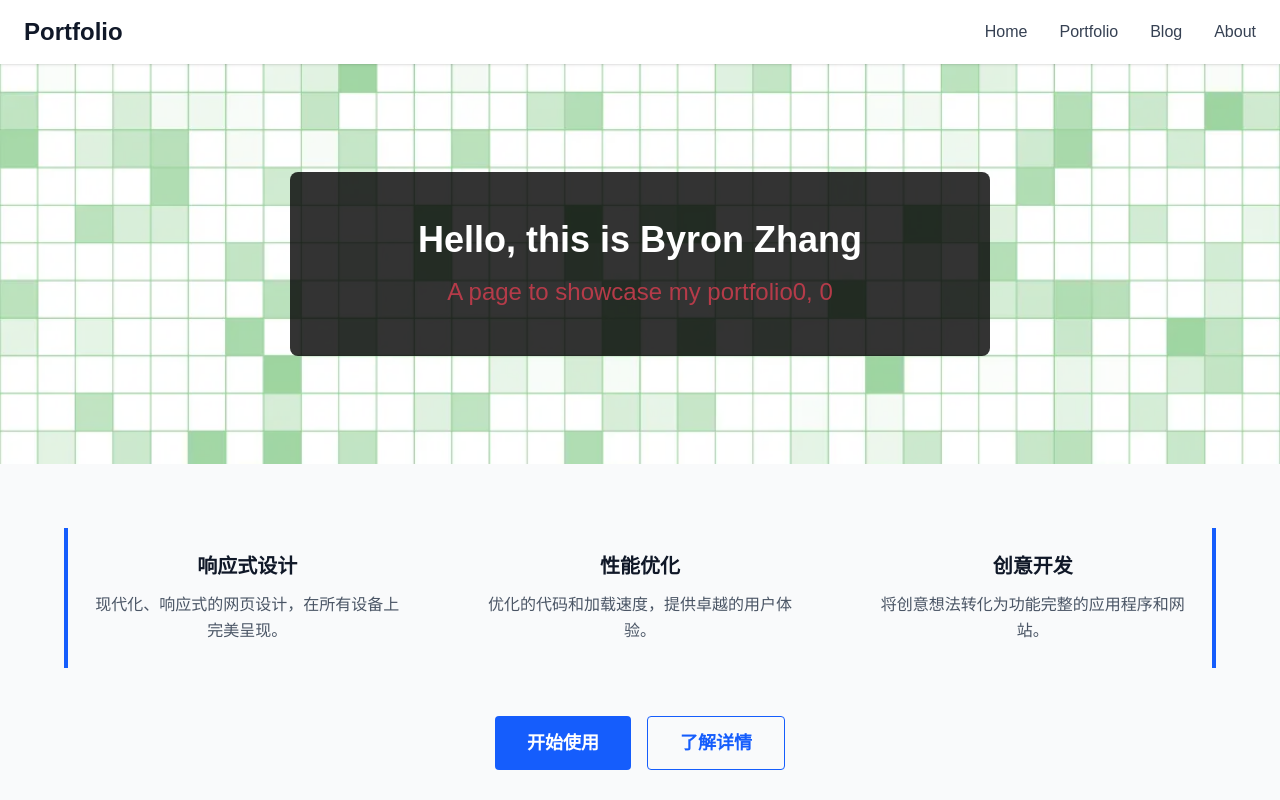
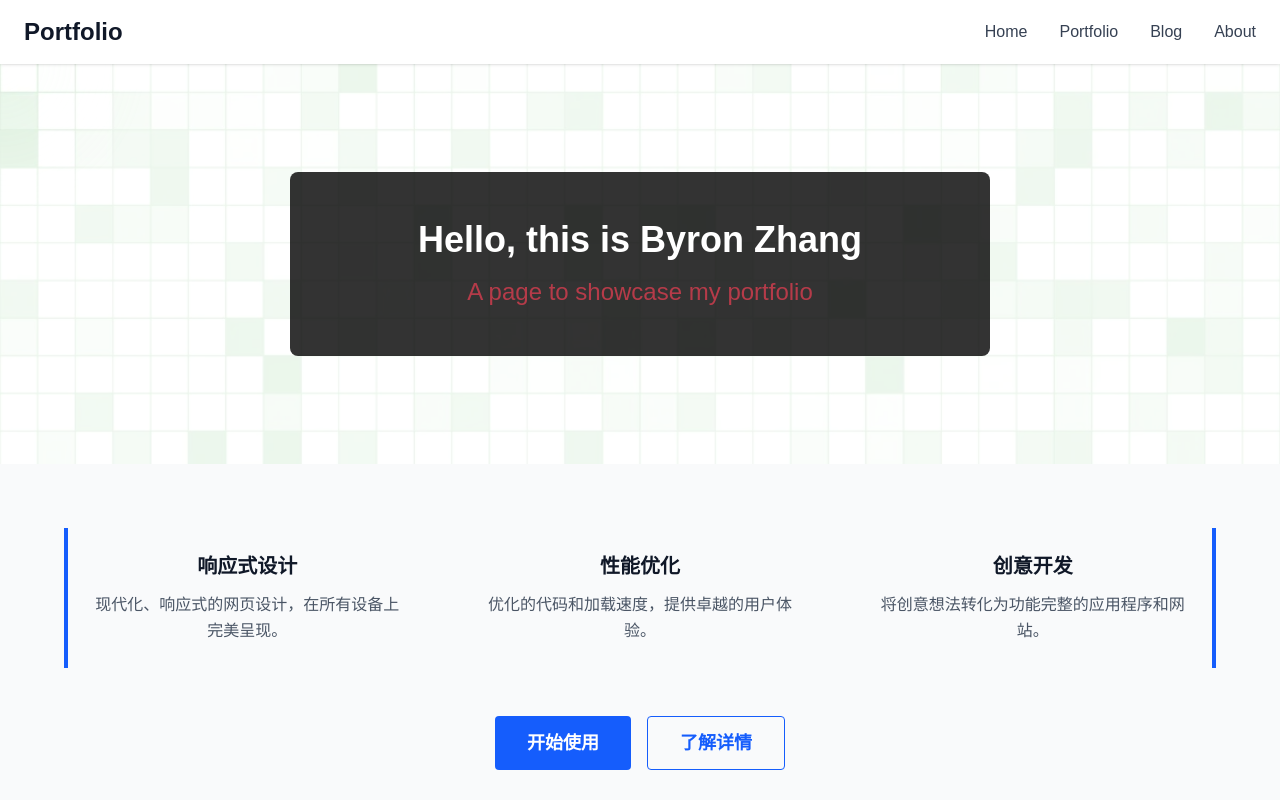
Before and after one commit to Alucccard/personal_mainpage, a Next.js app: page / in a window 1280 px wide. Shown: the top 800 px of the page. Built offline with nearby package versions, Linux system fonts and the light colour scheme.

Commit message:
deal with background spot light effect

```diff
--- a/src/components/Banner.tsx
+++ b/src/components/Banner.tsx
@@ -1,4 +1,5 @@
 "use client";
+import { Opacity } from "@mui/icons-material";
 import React from "react";
 import { useState } from "react";
 
@@ -17,9 +18,13 @@ export const Banner: React.FC<BannerProps> = ({
   const [mousePosition, setMousePosition] = useState({ x: 0, y: 0 });
 
   const handleMouseMove = (
-    event: React.MouseEvent<HTMLDivElement, MouseEvent>,
+    event: React.MouseEvent<HTMLElement, MouseEvent>,
   ) => {
-    setMousePosition({ x: event.clientX, y: event.clientY });
+    const rect = event.currentTarget.getBoundingClientRect();
+    setMousePosition({
+      x: event.clientX - rect.left,
+      y: event.clientY - rect.top,
+    });
   };
 
   return (
@@ -27,17 +32,30 @@ export const Banner: React.FC<BannerProps> = ({
       id="banner"
       className="w-full py-19 px-6 text-center text-white relative overflow-hidden "
       onMouseMove={handleMouseMove}
+      onMouseLeave={() => setMousePosition({ x: 9999, y: 9999 })}
     >
-      {/* Background image layer with opacity */}
+      {/* Background image layer with spotlight effect */}
       <div
         className="absolute inset-0"
         style={{
           backgroundImage: `url(${backgroundUrl || "/images/grid-pattern.png"})`,
           backgroundSize: "cover",
           backgroundPosition: "center",
-          opacity: 0.5,
+          opacity: 0.1,
         }}
       />
+      <div
+        className="absolute inset-0"
+        style={{
+          backgroundImage: `url(${backgroundUrl || "/images/grid-pattern.png"})`,
+          backgroundSize: "cover",
+          backgroundPosition: "center",
+          opacity: 0.1,
+          WebkitMaskImage: `radial-gradient(circle 150px at ${mousePosition.x}px ${mousePosition.y}px, black, transparent)`,
+          maskImage: `radial-gradient(circle 150px at ${mousePosition.x}px ${mousePosition.y}px, black, transparent)`,
+        }}
+      />
+
       {/* Content layer */}
       <div className="relative z-10 max-w-[700px] mx-auto">
         <div className="bg-black/80 rounded-lg p-8 md:p-12 mb-8 mt-8">
@@ -49,7 +67,6 @@ export const Banner: React.FC<BannerProps> = ({
             }}
           >
             {subtitle}
-            {mousePosition.x}, {mousePosition.y}
           </p>
         </div>
 
```
